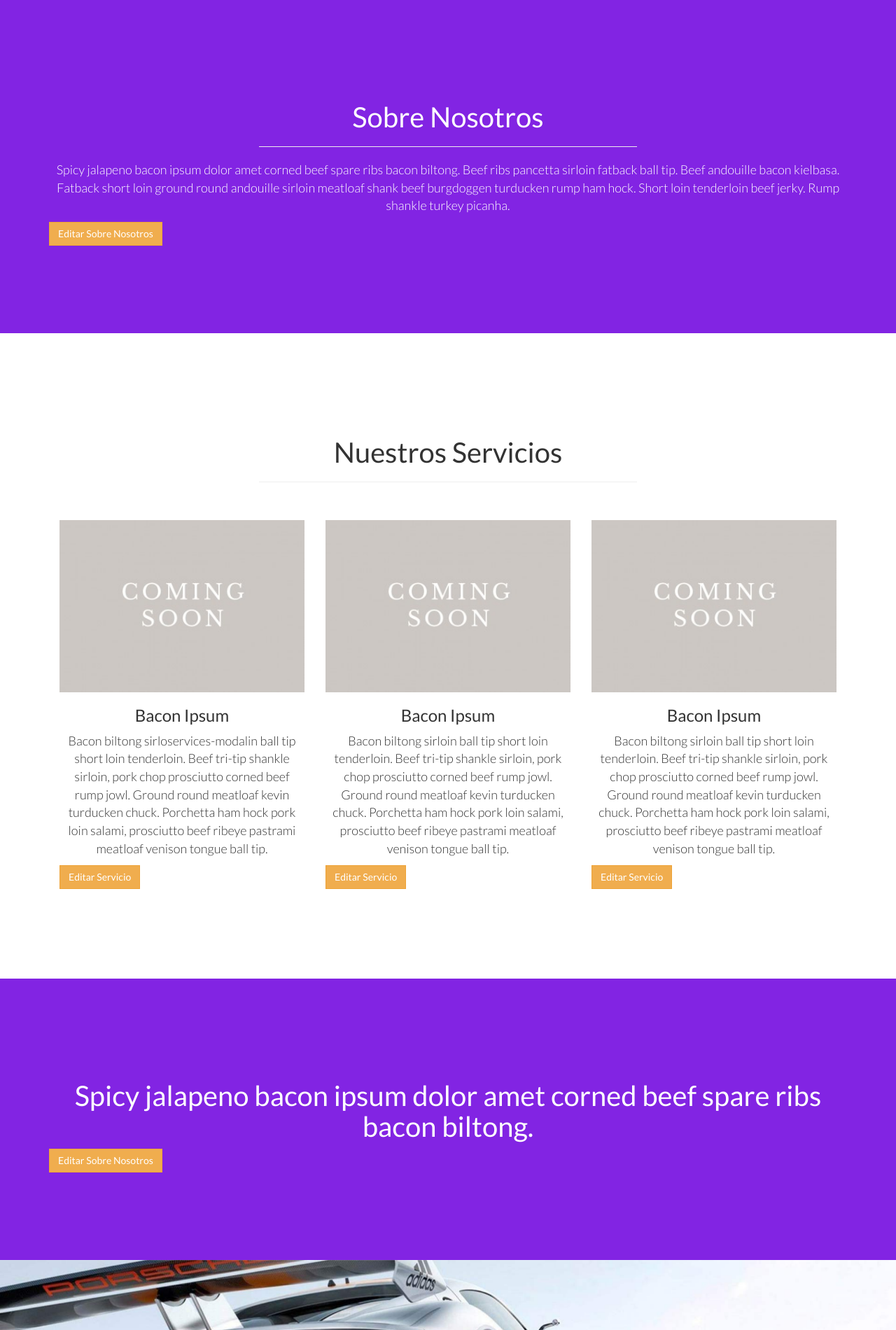
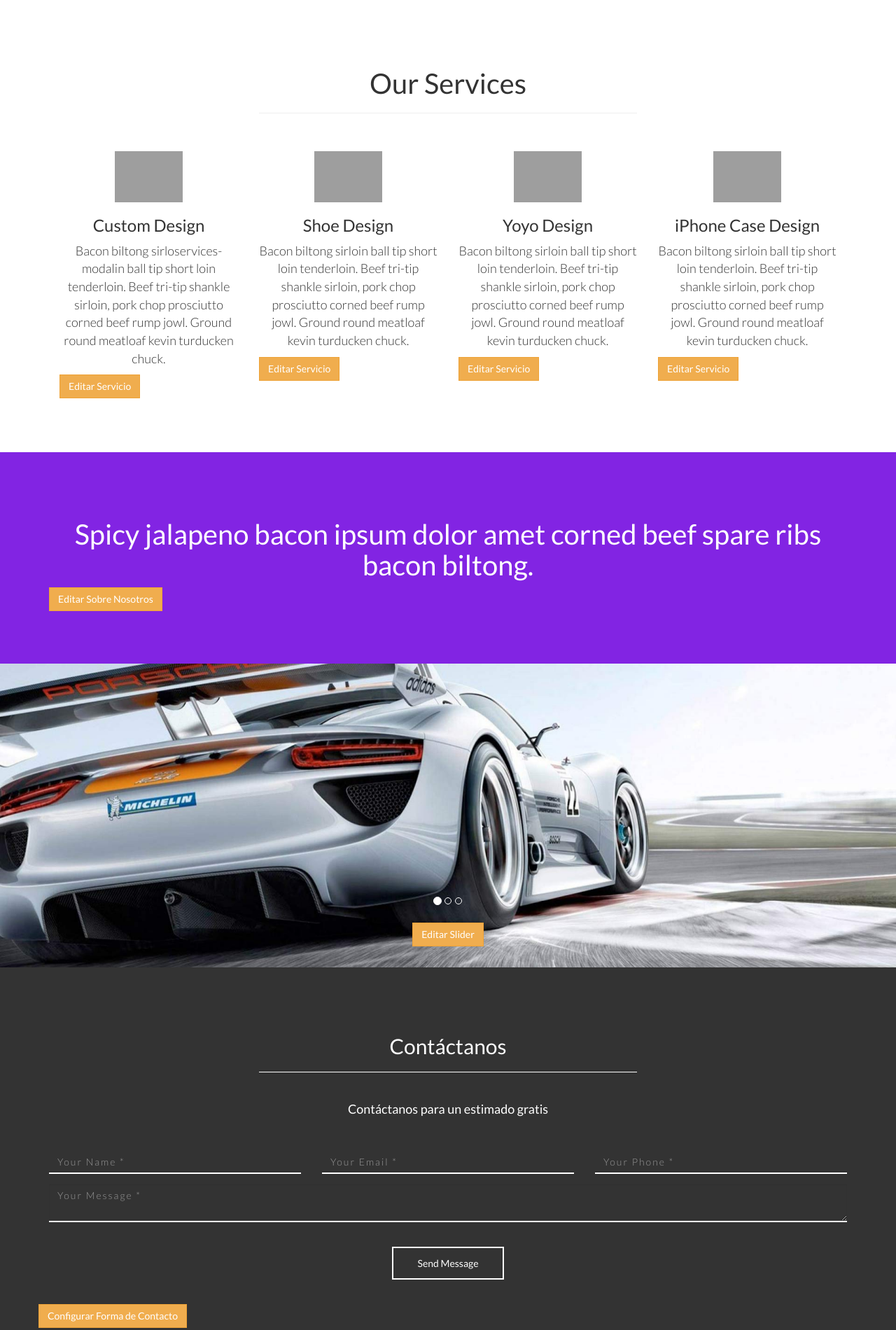
Before and after one commit to Bespinoza10/oht-template-two, a PHP site: page / in a window 1280 px wide. Shown: the part 800-2700 px from the top of the page at 70% size. Run offline with PHP 8.4, Linux system fonts and the light colour scheme; style sheets or scripts are compiled from the project's sources; grey boxes are pictures that could not be loaded.

Commit message:
Added icons to services section

```diff
--- a/css/brandon.css
+++ b/css/brandon.css
@@ -24,8 +24,8 @@ input.form-control, .form-control[readonly] {
   float: none; }
 
 .padding-section {
-  padding-top: 10%;
-  padding-bottom: 10%; }
+  padding-top: 6%;
+  padding-bottom: 6%; }
 
 .padding-top-little {
   padding-top: 15px; }
@@ -166,6 +166,9 @@ nav.navbar.shrink-nav {
 
 #services p {
   font-weight: 100; }
+#services .services-icon {
+  width: 100px;
+  height: 100px; }
 
 #contact {
   background-color: #333;
--- a/index.php
+++ b/index.php
@@ -22,7 +22,7 @@
 
       include 'sections/nav.php';
       include 'sections/hero.php';
-      include 'sections/about.php';
+
       include 'sections/services.php';
       include 'sections/slogan.php';
       include 'sections/slider2.php';
--- a/scss/brandon.scss
+++ b/scss/brandon.scss
@@ -40,8 +40,8 @@ input.form-control, .form-control[readonly]{
 }
 
 .padding-section{
-  padding-top: 10%;
-  padding-bottom:10%;
+  padding-top: 6%;
+  padding-bottom:6%;
 }
 .padding-top-little{
   padding-top: 15px;
@@ -207,6 +207,10 @@ input.form-control, .form-control[readonly]{
   p{
     font-weight: 100;
   }
+  .services-icon{
+    width: 100px;
+    height: 100px;
+  }
 }
 
 
--- a/sections/services.php
+++ b/sections/services.php
@@ -1,50 +1,64 @@
 <div id="services" class="container padding-section">
   <h1 class="text-center">
-    Nuestros Servicios
+    Our Services
   </h1>
   <div class="col-md-6 center padding-section-elements-bottom">
     <hr>
   </div>
 
-  <div class="col-sm-4 col-md-4">
-    <img class="img-responsive" src="img/coming-soon-img.jpg">
+  <div class="col-sm-3 col-md-3">
+    <div class="col-md-6 center">
+      <img class="img-responsive" src="img/icons/custom-design.png">
+    </div>
     <h3 class="text-center">
-      Bacon Ipsum
+      Custom Design
     </h3>
     <p class="text-center">
       Bacon biltong sirloservices-modalin ball tip short loin tenderloin. Beef tri-tip shankle sirloin,
       pork chop prosciutto corned beef rump jowl. Ground round meatloaf kevin turducken chuck.
-      Porchetta ham hock pork loin salami, prosciutto beef ribeye pastrami meatloaf venison tongue
-      ball tip.
     </p>
 
     <a class="btn btn-warning" data-toggle="modal" href="#services-modal">Editar Servicio</a>
   </div>
 
-  <div class="col-sm-4 col-md-4">
-    <img class="img-responsive" src="img/coming-soon-img.jpg">
+  <div class="col-sm-3 col-md-3">
+    <div class="col-md-6 center">
+      <img class="img-responsive " src="img/icons/shoe-icon.png">
+    </div>
     <h3 class="text-center">
-      Bacon Ipsum
+      Shoe Design
     </h3>
     <p class="text-center">
       Bacon biltong sirloin ball tip short loin tenderloin. Beef tri-tip shankle sirloin,
       pork chop prosciutto corned beef rump jowl. Ground round meatloaf kevin turducken chuck.
-      Porchetta ham hock pork loin salami, prosciutto beef ribeye pastrami meatloaf venison tongue
-      ball tip.
     </p>
     <a class="btn btn-warning" data-toggle="modal" href="#services-modal">Editar Servicio</a>
   </div>
 
-  <div class="col-sm-4 col-md-4">
-    <img class="img-responsive" src="img/coming-soon-img.jpg">
+  <div class="col-sm-3 col-md-3">
+    <div class="col-md-6 center">
+      <img class="img-responsive" src="img/icons/yoyo-icon.png">
+    </div>
     <h3 class="text-center">
-      Bacon Ipsum
+      Yoyo Design
     </h3>
     <p class="text-center">
       Bacon biltong sirloin ball tip short loin tenderloin. Beef tri-tip shankle sirloin,
       pork chop prosciutto corned beef rump jowl. Ground round meatloaf kevin turducken chuck.
-      Porchetta ham hock pork loin salami, prosciutto beef ribeye pastrami meatloaf venison tongue
-      ball tip.
+    </p>
+    <a class="btn btn-warning" data-toggle="modal" href="#services-modal">Editar Servicio</a>
+  </div>
+
+  <div class="col-sm-3 col-md-3">
+    <div class="col-md-6 center">
+      <img class="img-responsive" src="img/icons/iphone-icon.png">
+    </div>
+    <h3 class="text-center">
+      iPhone Case Design
+    </h3>
+    <p class="text-center">
+      Bacon biltong sirloin ball tip short loin tenderloin. Beef tri-tip shankle sirloin,
+      pork chop prosciutto corned beef rump jowl. Ground round meatloaf kevin turducken chuck.
     </p>
     <a class="btn btn-warning" data-toggle="modal" href="#services-modal">Editar Servicio</a>
   </div>
```
Also changed, not shown: 1 other file.
